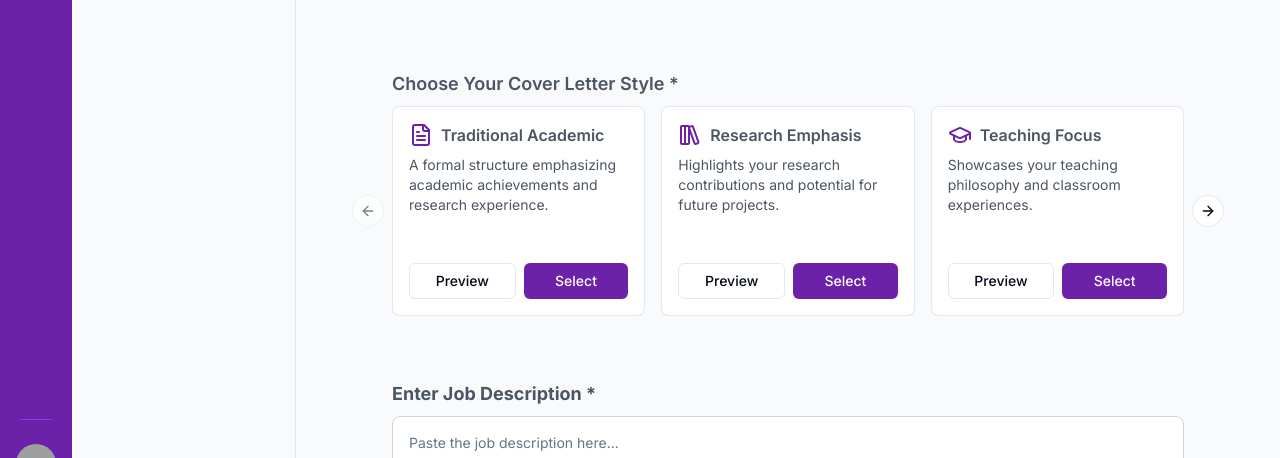
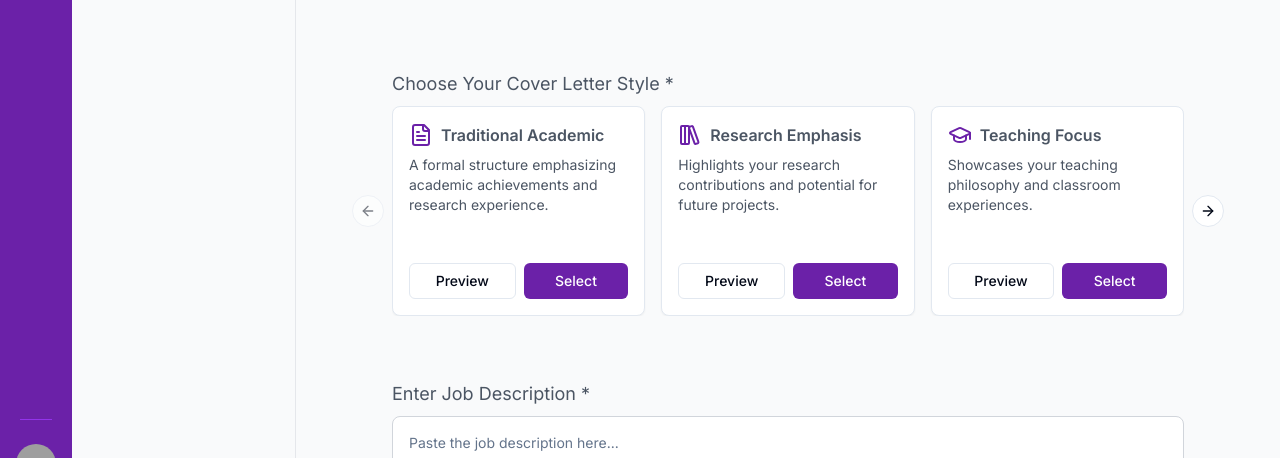
Before and after one commit to Naxus28/lumina.ai, a Next.js app: page /cover-letter in a window 1280 px wide. Shown: the part 300-758 px from the top of the page. Built offline with nearby package versions, Linux system fonts and the light colour scheme; grey boxes are pictures that could not be loaded.

Commit message:
Adjusts h2 styles

```diff
--- a/app/(auth)/cover-letter/page.tsx
+++ b/app/(auth)/cover-letter/page.tsx
@@ -155,7 +155,7 @@ const CoverLetterGenerator: React.FC = () => {
 				</Container>
 
 				<Container paddingX="none">
-					<H2 className="text-lg font-semibold">Choose Your Cover Letter Style *</H2>
+					<H2 className="text-lg">Choose Your Cover Letter Style *</H2>
 					<TemplateSelector
 						templates={coverLetterTemplates}
 						onSelectTemplate={handleSelectTemplate}
--- a/app/components/typography/H2.tsx
+++ b/app/components/typography/H2.tsx
@@ -9,7 +9,7 @@ interface H2Props extends React.HTMLAttributes<HTMLHeadingElement> {
 export const H2: React.FC<H2Props> = ({ children, className, ...props }) => {
 	return (
 		<h2
-			className={cn('text-5xl font-bold text-left mb-2 text-gray-600', className)}
+			className={cn('text-5xl text-left mb-2 text-gray-600', className)}
 			{...props}
 		>
 			{children}
```
Also changed, not shown: app/components/AuthLayout.tsx (+1 -13 lines).
